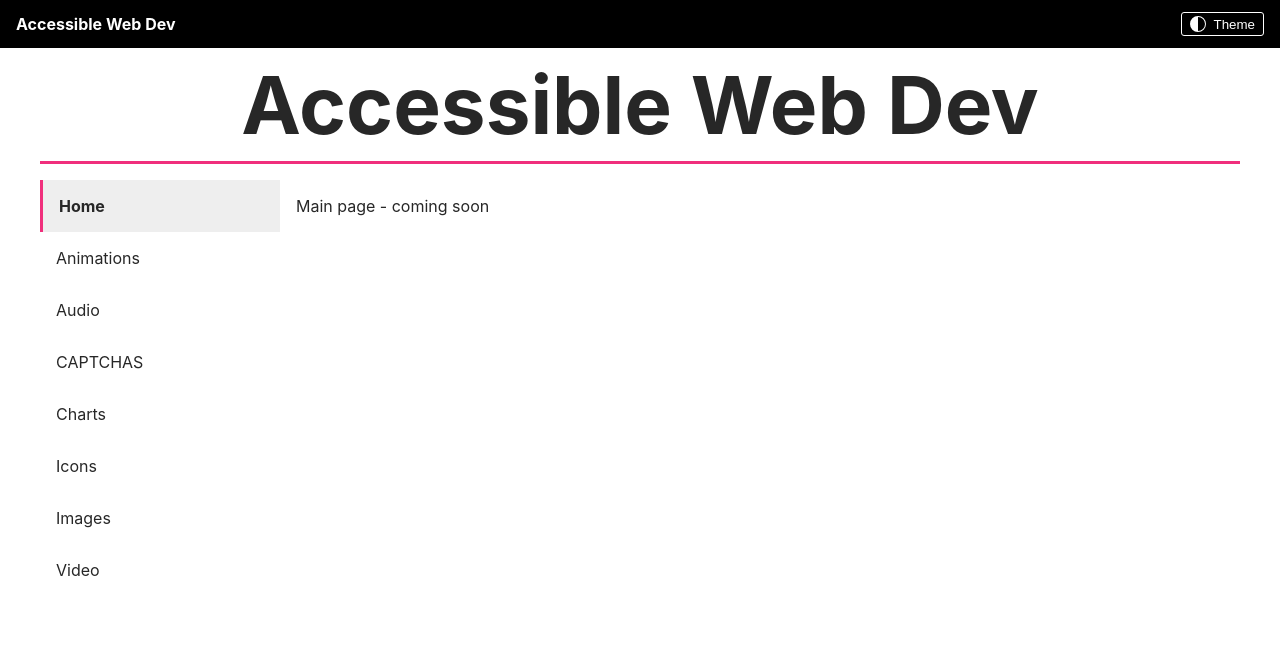
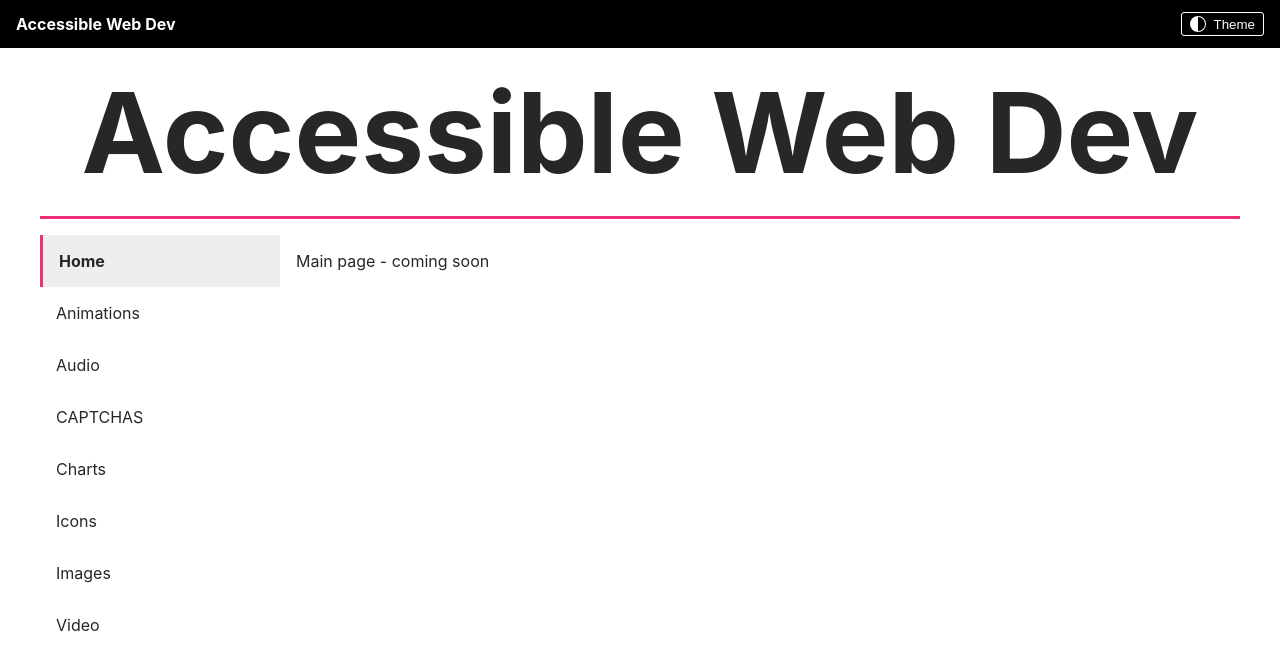
Before and after one commit to ElpisHelle/Web-developer, a Next.js app: page / in a window 1280 px wide. Shown: the top 670 px of the page. Built offline with nearby package versions, Linux system fonts and the light colour scheme.

Commit message:
Move head tags to each page. Update h1 font size

```diff
--- a/components/Header/Header.module.css
+++ b/components/Header/Header.module.css
@@ -22,7 +22,6 @@
 }
 
 .topBanner button {
-
 	cursor: pointer;
 	color: #fff;
 }
@@ -35,20 +34,35 @@
 	background-color: transparent;
 }
 
-
-
 .headerTitle {
 	text-align: center;
-  font-size: clamp(2rem, 5vw + 1rem, 10rem);
-  margin: 0.5rem;
+	font-size: 2rem;
+	margin: 1rem;
 }
 
+@media (min-width: 500px) {
+	.headerTitle {
+		font-size: 2.7rem;
+	}
+}
 
-
-
+@media (min-width: 630px) {
+	.headerTitle {
+		font-size: 3.5rem;
+	}
+}
 
 @media (min-width: 800px) {
 	.topBanner .hamburgerBtn {
 		display: none;
 	}
+	.headerTitle {
+		font-size: 4.5rem;
 	}
+}
+
+@media (min-width: 1200px) {
+	.headerTitle {
+		font-size: 7rem;
+	}
+}
--- a/components/Header/Header.tsx
+++ b/components/Header/Header.tsx
@@ -1,4 +1,3 @@
-import Head from "next/head"
 import Link from "next/link"
 import { IoMenuSharp, IoCloseSharp } from "react-icons/io5"
 
@@ -6,33 +5,33 @@ import styles from "./Header.module.css"
 
 import ThemeSwitcher from "../ThemeSwitcher/ThemeSwitcher"
 
-
-
 interface HeaderProps {
-	pageTitle: string
 	headerTitle: string
 	handleNavClick: () => void
 	showNavMobile: boolean
 }
 
 const Header = (props: HeaderProps) => {
-	const { pageTitle, headerTitle, handleNavClick, showNavMobile } = props
+	const { headerTitle, handleNavClick, showNavMobile } = props
 
 	return (
 		<>
-			<Head>
-				<title>{`${pageTitle} - Accessible Web Dev`}</title>
-				<meta name="description" content="Generated by create next app" />
-				<link rel="icon" href="/favicon.ico" />
-			</Head>
 			<header>
 				<div className={styles.topBanner}>
 					<Link href="/">Accessible Web Dev</Link>
 					<div className={styles.buttonsContainer}>
 						<ThemeSwitcher />
-						<button className={styles.hamburgerBtn} onClick={handleNavClick} aria-label="Navigation menu" aria-expanded={showNavMobile} >
-							{!showNavMobile && <IoMenuSharp color="white" size="2.5rem" aria-hidden="true" />}
-							{showNavMobile && <IoCloseSharp color="white" size="2.5rem" aria-hidden="true" />}
+						<button
+							className={styles.hamburgerBtn}
+							onClick={handleNavClick}
+							aria-label="Navigation menu"
+							aria-expanded={showNavMobile}>
+							{!showNavMobile && (
+								<IoMenuSharp color="white" size="2.5rem" aria-hidden="true" />
+							)}
+							{showNavMobile && (
+								<IoCloseSharp color="white" size="2.5rem" aria-hidden="true" />
+							)}
 						</button>
 					</div>
 				</div>
--- a/components/Layout/Layout.tsx
+++ b/components/Layout/Layout.tsx
@@ -5,29 +5,35 @@ import NavPrimaryMobile from "../Nav/NavPrimaryMobile"
 import styles from "./Layout.module.css"
 
 interface LayoutProps {
-	pageTitle: string
 	headerTitle: string
 	activeNavLink: string
 	children: JSX.Element
 }
 
 const Layout = (props: LayoutProps) => {
-	const { pageTitle, headerTitle, activeNavLink, children } = props
+	const { headerTitle, activeNavLink, children } = props
 
 	const [showNavMobile, setShowNavMobile] = useState<boolean>(false)
 
 	const handleNavClick = () => {
-		setShowNavMobile(prevState => !prevState)
+		setShowNavMobile((prevState) => !prevState)
 	}
-
-
 
 	return (
 		<>
-			<Header pageTitle={pageTitle} headerTitle={headerTitle} handleNavClick={handleNavClick} showNavMobile={showNavMobile} />
+			<Header
+				headerTitle={headerTitle}
+				handleNavClick={handleNavClick}
+				showNavMobile={showNavMobile}
+			/>
 			<div className={styles.layoutContainer}>
 				<NavPrimary activeNavLink={activeNavLink} />
-				{showNavMobile && <NavPrimaryMobile activeNavLink={activeNavLink} handleNavClick={handleNavClick} />}
+				{showNavMobile && (
+					<NavPrimaryMobile
+						activeNavLink={activeNavLink}
+						handleNavClick={handleNavClick}
+					/>
+				)}
 				<main>{children}</main>
 			</div>
 		</>
--- a/pages/_app.tsx
+++ b/pages/_app.tsx
@@ -1,15 +1,18 @@
 import "../styles/globals.css"
 import type { AppProps } from "next/app"
+import Head from "next/head"
 import { useEffect } from "react"
 
 function MyApp({ Component, pageProps }: AppProps) {
-
 	useEffect(() => {
 		// Checks color scheme on first load
-		if (localStorage.getItem("theme") === "dark" || localStorage.getItem("theme") === "light") {
+		if (
+			localStorage.getItem("theme") === "dark" ||
+			localStorage.getItem("theme") === "light"
+		) {
 			const theme = localStorage.getItem("theme")!
 			document.documentElement.className = theme
-		} else if (window.matchMedia('(prefers-color-scheme: dark)').matches) {
+		} else if (window.matchMedia("(prefers-color-scheme: dark)").matches) {
 			document.documentElement.className = "dark"
 		} else {
 			document.documentElement.className = "light"
@@ -18,19 +21,33 @@ function MyApp({ Component, pageProps }: AppProps) {
 
 	useEffect(() => {
 		// Add listener to update styles when changed from system settings
-		window.matchMedia('(prefers-color-scheme: dark)').addEventListener('change', e => {
-			if (e.matches && !localStorage.getItem("theme")) { document.documentElement.className = 'dark' }
-			else if (!e.matches && !localStorage.getItem("theme")) { document.documentElement.className = 'light' }
-		});
+		window
+			.matchMedia("(prefers-color-scheme: dark)")
+			.addEventListener("change", (e) => {
+				if (e.matches && !localStorage.getItem("theme")) {
+					document.documentElement.className = "dark"
+				} else if (!e.matches && !localStorage.getItem("theme")) {
+					document.documentElement.className = "light"
+				}
+			})
 
 		// Remove listener
 		return () => {
-			window.matchMedia('(prefers-color-scheme: dark)').removeEventListener('change', () => {
-			});
+			window
+				.matchMedia("(prefers-color-scheme: dark)")
+				.removeEventListener("change", () => {})
 		}
-	}, []);
+	}, [])
 
-	return <Component {...pageProps} />
+	return (
+		<>
+			<Head>
+				<meta name="viewport" content="initial-scale=1.0, width=device-width" />
+				<link rel="icon" href="/favicon.ico" />
+			</Head>
+			<Component {...pageProps} />
+		</>
+	)
 }
 
 export default MyApp
--- a/pages/index.tsx
+++ b/pages/index.tsx
@@ -1,16 +1,20 @@
 import type { NextPage } from "next"
 import { useRouter } from "next/router"
 import Layout from "../components/Layout/Layout"
+import Head from "next/head"
 
 const Home: NextPage = () => {
 	const router = useRouter()
 	return (
-		<Layout
-			pageTitle="Home"
-			headerTitle="Web Dev"
-			activeNavLink={router.pathname}>
-			<p>Main page - coming soon</p>
-		</Layout>
+		<>
+			<Head>
+				<title>{`Home - Accessible Web Dev`}</title>
+				<meta name="description" content="Generated by create next app" />
+			</Head>
+			<Layout headerTitle="Web Dev" activeNavLink={router.pathname}>
+				<p>Main page - coming soon</p>
+			</Layout>
+		</>
 	)
 }
 
```
Also changed, not shown: pages/animations/index.tsx (+10 -6 lines), pages/audio/index.tsx (+10 -6 lines), pages/captchas/index.tsx (+10 -6 lines), pages/charts/index.tsx (+10 -6 lines), pages/icons/index.tsx (+10 -6 lines), pages/images/index.tsx (+10 -6 lines), pages/video/index.tsx (+10 -6 lines). Lines whose indentation alone changed are shown as unchanged.
